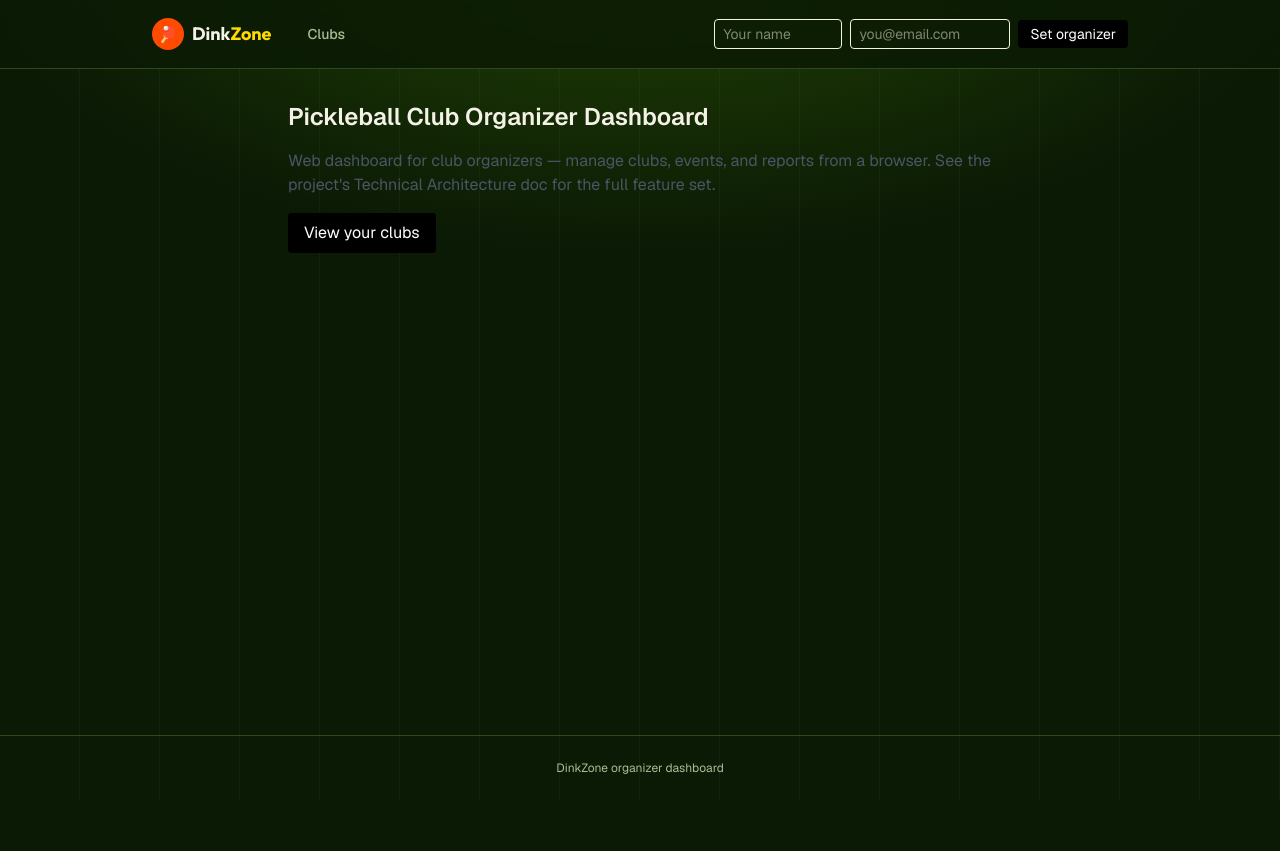
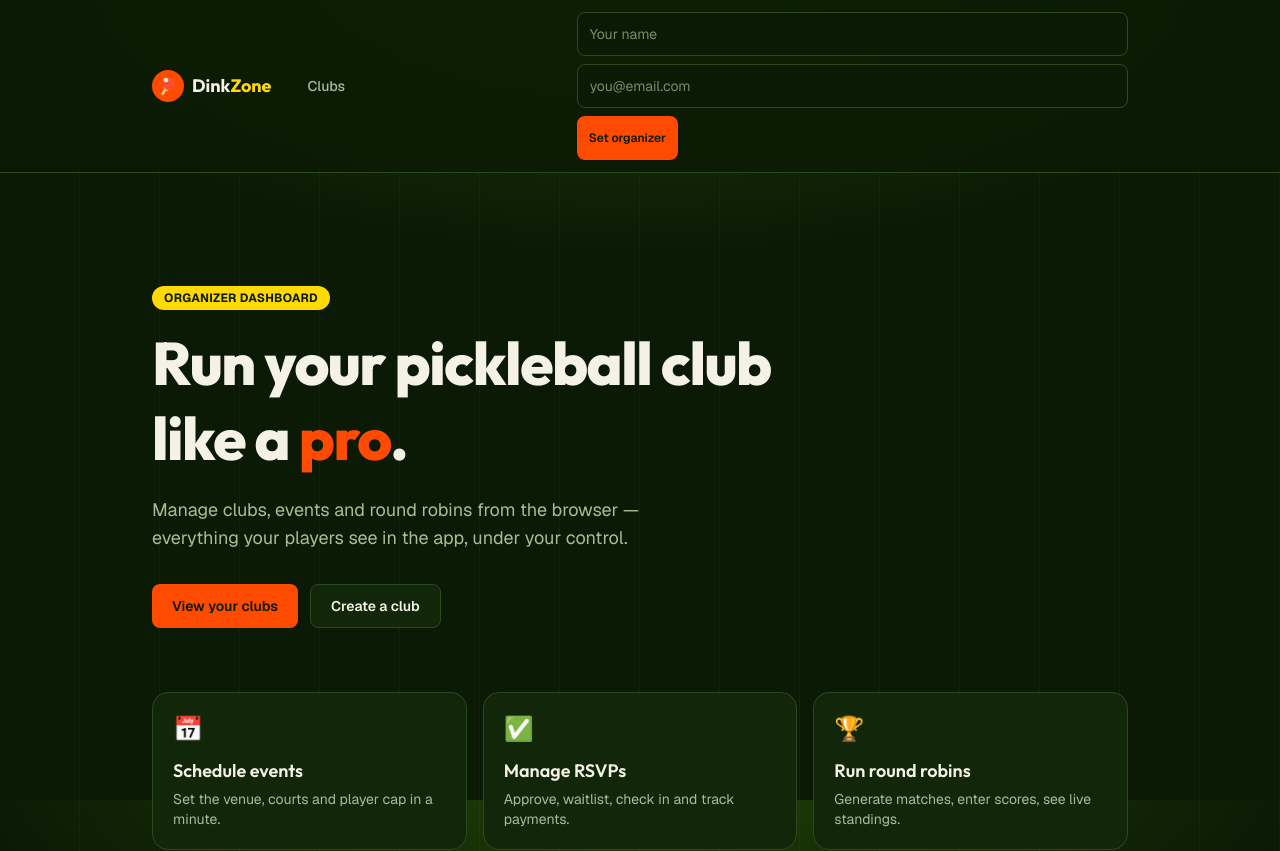
Before and after one commit to rexpos-dev/alon-dinkzone, a Next.js app in the folder apps/web/: page / in a window 1280 px wide. Shown: the top 851 px of the page. Before the commit the page ends 800 px from the top, so only its background shows below. Built offline with nearby package versions, Linux system fonts and the light colour scheme; no server answers.

Commit message:
feat(web): restyle organizer badge, home, and clubs list
Co-Authored-By: Claude Sonnet 5.5 <noreply@anthropic.com>

```diff
--- /dev/null
+++ b/apps/web/src/app/clubs/loading.tsx
@@ -0,0 +1,15 @@
+import { Page } from '@/components/ui/Page';
+import { Skeleton } from '@/components/ui/Feedback';
+
+export default function Loading() {
+  return (
+    <Page width="lg">
+      <Skeleton className="mb-8 h-12 w-64" />
+      <div className="grid gap-4 sm:grid-cols-2 lg:grid-cols-3">
+        {[0, 1, 2].map((i) => (
+          <Skeleton key={i} className="h-36" />
+        ))}
+      </div>
+    </Page>
+  );
+}
--- a/apps/web/src/app/clubs/page.tsx
+++ b/apps/web/src/app/clubs/page.tsx
@@ -1,5 +1,11 @@
 import Link from 'next/link';
 import { api } from '@/lib/api';
+import { LinkButton } from '@/components/ui/Button';
+import { Badge } from '@/components/ui/Badge';
+import { Card } from '@/components/ui/Card';
+import { EmptyState, Notice } from '@/components/ui/Feedback';
+import { Page } from '@/components/ui/Page';
+import { PageHeader } from '@/components/ui/PageHeader';
 
 export default async function ClubsPage() {
   let clubs: Awaited<ReturnType<typeof api.listClubs>> = [];
@@ -11,30 +17,38 @@ export default async function ClubsPage() {
   }
 
   return (
-    <main className="mx-auto max-w-3xl p-8">
-      <div className="mb-6 flex items-center justify-between">
-        <h1 className="text-2xl font-semibold">Your Clubs</h1>
-        <Link href="/clubs/new" className="rounded bg-black px-4 py-2 text-sm text-white">
-          + Create club
-        </Link>
-      </div>
-      {error && <p className="mb-4 text-sm text-red-600">{error}</p>}
-      <ul className="divide-y divide-gray-200">
+    <Page width="lg">
+      <PageHeader
+        title="Your clubs"
+        subtitle="Every club you organize, in one place."
+        actions={<LinkButton href="/clubs/new">+ Create club</LinkButton>}
+      />
+      {error && <Notice>{error}</Notice>}
+      {!error && clubs.length === 0 && (
+        <EmptyState
+          title="No clubs yet"
+          action={<LinkButton href="/clubs/new">Create your first club</LinkButton>}
+        >
+          Set your organizer name and email at the top of the page, then create a club.
+        </EmptyState>
+      )}
+      <ul className="grid gap-4 sm:grid-cols-2 lg:grid-cols-3">
         {clubs.map((club) => (
-          <li key={club.id} className="py-4">
-            <Link href={`/clubs/${club.id}`} className="font-medium hover:underline">
-              {club.name}
+          <li key={club.id}>
+            <Link href={`/clubs/${club.id}`} className="block h-full rounded-2xl">
+              <Card interactive className="h-full">
+                <h2 className="font-display text-xl font-semibold">{club.name}</h2>
+                {club.description && (
+                  <p className="mt-1 line-clamp-3 text-sm text-muted">{club.description}</p>
+                )}
+                <div className="mt-4">
+                  <Badge tone="sun">Join code: {club.joinCode}</Badge>
+                </div>
+              </Card>
             </Link>
-            <p className="text-sm text-gray-500">{club.description}</p>
-            <p className="text-xs text-gray-400">Join code: {club.joinCode}</p>
           </li>
         ))}
-        {!error && clubs.length === 0 && (
-          <li className="py-4 text-sm text-gray-500">
-            No clubs yet. Set your organizer name/email above, then create one.
-          </li>
-        )}
       </ul>
-    </main>
+    </Page>
   );
 }
--- a/apps/web/src/app/page.tsx
+++ b/apps/web/src/app/page.tsx
@@ -1,16 +1,45 @@
-import Link from 'next/link';
+import { LinkButton } from '@/components/ui/Button';
+import { Card } from '@/components/ui/Card';
+import { Page } from '@/components/ui/Page';
+
+const features = [
+  { icon: '📅', title: 'Schedule events', text: 'Set the venue, courts and player cap in a minute.' },
+  { icon: '✅', title: 'Manage RSVPs', text: 'Approve, waitlist, check in and track payments.' },
+  { icon: '🏆', title: 'Run round robins', text: 'Generate matches, enter scores, see live standings.' },
+];
 
 export default function Home() {
   return (
-    <main className="mx-auto flex max-w-3xl flex-col items-start gap-4 p-8">
-      <h1 className="text-2xl font-semibold">Pickleball Club Organizer Dashboard</h1>
-      <p className="text-gray-600">
-        Web dashboard for club organizers — manage clubs, events, and reports from a browser.
-        See the project&apos;s Technical Architecture doc for the full feature set.
-      </p>
-      <Link href="/clubs" className="rounded bg-black px-4 py-2 text-white">
-        View your clubs
-      </Link>
-    </main>
+    <Page width="lg">
+      <section className="py-10 sm:py-16">
+        <p className="mb-4 inline-block rounded-full bg-sun px-3 py-1 text-xs font-bold uppercase tracking-wide text-canvas">
+          Organizer dashboard
+        </p>
+        <h1 className="max-w-2xl font-display text-4xl font-extrabold leading-tight tracking-tight sm:text-6xl">
+          Run your pickleball club like a <span className="text-brand">pro</span>.
+        </h1>
+        <p className="mt-5 max-w-xl text-lg text-muted">
+          Manage clubs, events and round robins from the browser — everything your players see in
+          the app, under your control.
+        </p>
+        <div className="mt-8 flex flex-wrap gap-3">
+          <LinkButton href="/clubs">View your clubs</LinkButton>
+          <LinkButton href="/clubs/new" variant="secondary">
+            Create a club
+          </LinkButton>
+        </div>
+      </section>
+      <section className="grid gap-4 sm:grid-cols-3">
+        {features.map((f) => (
+          <Card key={f.title}>
+            <div aria-hidden className="mb-3 text-2xl">
+              {f.icon}
+            </div>
+            <h2 className="font-display text-lg font-semibold">{f.title}</h2>
+            <p className="mt-1 text-sm text-muted">{f.text}</p>
+          </Card>
+        ))}
+      </section>
+    </Page>
   );
 }
--- a/apps/web/src/components/CurrentUserBadge.tsx
+++ b/apps/web/src/components/CurrentUserBadge.tsx
@@ -2,6 +2,8 @@
 
 import { useEffect, useState } from 'react';
 import { api, type AppUser } from '@/lib/api';
+import { Button } from '@/components/ui/Button';
+import { Input } from '@/components/ui/Field';
 import { getCurrentUser, setCurrentUser, clearCurrentUser } from '@/lib/currentUser';
 
 // Shown in the header on every page. Stands in for real sign-in until
@@ -20,17 +22,19 @@ export default function CurrentUserBadge() {
   if (user && !editing) {
     return (
       <div className="flex items-center gap-3 text-sm">
-        <span className="text-gray-600">Organizing as {user.fullName}</span>
-        <button className="text-gray-400 underline" onClick={() => setEditing(true)}>
-          switch
-        </button>
+        <span className="text-muted">
+          Organizing as <span className="font-semibold text-ink">{user.fullName}</span>
+        </span>
+        <Button variant="ghost" size="sm" onClick={() => setEditing(true)}>
+          Switch
+        </Button>
       </div>
     );
   }
 
   return (
     <form
-      className="flex items-center gap-2 text-sm"
+      className="flex flex-wrap items-center gap-2 text-sm"
       onSubmit={async (e) => {
         e.preventDefault();
         setError(null);
@@ -44,38 +48,39 @@ export default function CurrentUserBadge() {
         }
       }}
     >
-      <input
-        className="w-32 rounded border px-2 py-1"
+      <Input
+        className="w-36"
         placeholder="Your name"
         value={fullName}
         onChange={(e) => setFullName(e.target.value)}
         required
       />
-      <input
-        className="w-40 rounded border px-2 py-1"
+      <Input
+        className="w-44"
         placeholder="you@email.com"
         type="email"
         value={email}
         onChange={(e) => setEmail(e.target.value)}
         required
       />
-      <button className="rounded bg-black px-3 py-1 text-white" type="submit">
+      <Button size="sm" type="submit">
         Set organizer
-      </button>
+      </Button>
       {user && (
-        <button
+        <Button
           type="button"
-          className="text-gray-400 underline"
+          variant="ghost"
+          size="sm"
           onClick={() => {
             clearCurrentUser();
             setUser(null);
             setEditing(false);
           }}
         >
-          cancel
-        </button>
+          Cancel
+        </Button>
       )}
-      {error && <span className="text-red-600">{error}</span>}
+      {error && <span className="text-danger">{error}</span>}
     </form>
   );
 }
```
